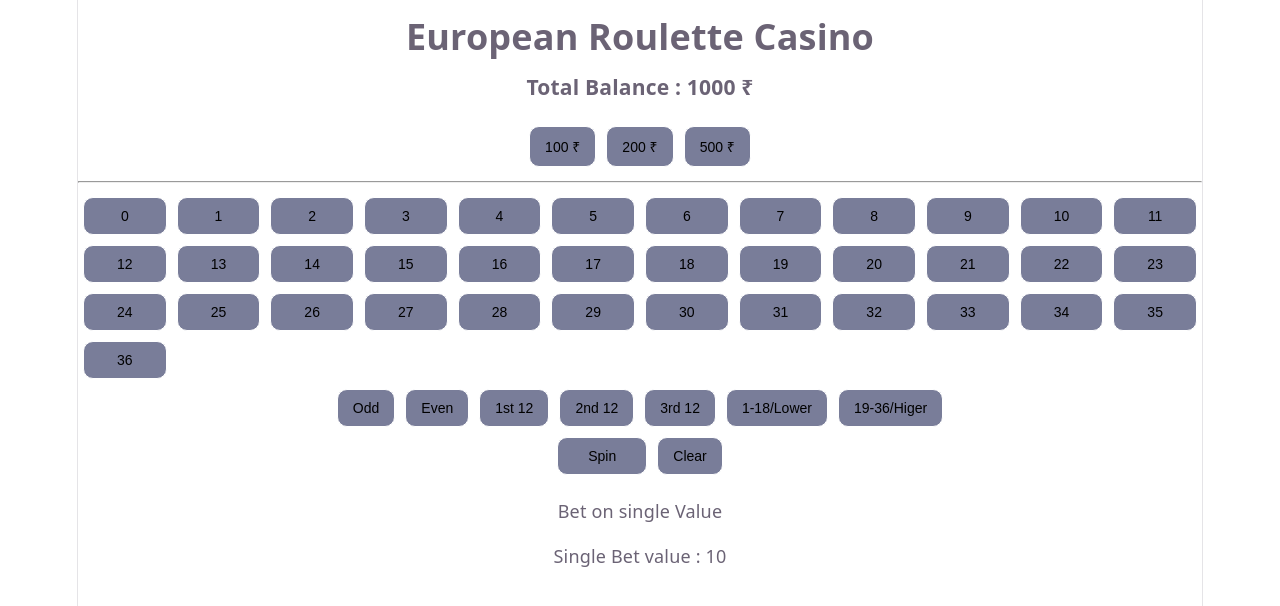
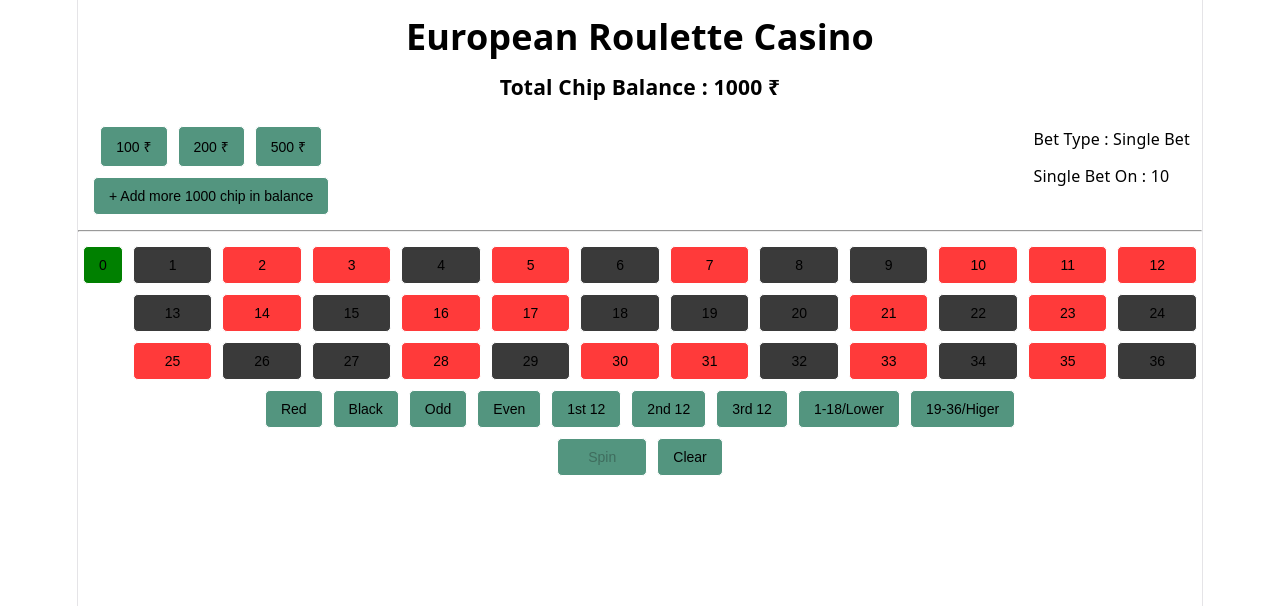
Before and after one commit to Prachiii1203/European-Roulette-, a React (Vite) app: page / in a window 1280 px wide. Both pictures are taken after a click on the button "10". Shown: the top 606 px of the page. Built offline with nearby package versions, Linux system fonts and the light colour scheme.

Commit message:
fix chip issue,fix css,added red/black bet

```diff
--- a/src/App.jsx
+++ b/src/App.jsx
@@ -4,6 +4,8 @@ function App() {
   const [totalAmt, setTotalAmt] = useState(1000);
   const wheelNumbers = [];
   const Bet_type = [
+    "Red",
+    "Black",
     "Odd",
     "Even",
     "1st 12",
@@ -18,23 +20,35 @@ function App() {
   const [msg, setMsg] = useState("");
   const [singlebet, setSinglebet] = useState(null);
   const [UserChipAmt, SetUserChipAmt] = useState(null);
+  const RED_NUM = [
+    2, 3, 5, 7, 10, 11, 12, 14, 16, 17, 21, 23, 25, 28, 30, 31, 33, 35,
+  ];
 
-  for (let i = 0; i <= 36; i++) {
+  for (let i = 1; i <= 36; i++) {
     wheelNumbers.push(i);
   }
 
   const WheelResult = () => {
     if (UserChipAmt === null) {
-      return alert("Please Select The Amount of Bet");
+      return alert("Please Select The Amount To Bet");
     }
 
     if (selectedBet === "") {
-      return alert("Please Select Bet Type First");
+      return alert("Please Select Bet Type");
     }
-    let val = Math.floor(Math.random() * wheelNumbers.length);
+    if (totalAmt < UserChipAmt) {
+      return alert("You don't have sufficient balance");
+    }
+    let val = Math.floor(Math.random() * wheelNumbers.length + 1);
     setSpinResult(val);
 
     switch (selectedBet) {
+      case "Red":
+        countBetAmt(RED_NUM.includes(val));
+        break;
+      case "Black":
+        countBetAmt(!RED_NUM.includes(val) && val !== 0);
+        break;
       case "Odd":
         countBetAmt(val !== 0 && val % 2 !== 0);
         break;
@@ -56,9 +70,9 @@ function App() {
       case "19-36/Higer":
         countBetAmt(val > 18 && val <= 36);
         break;
-      case "single Value":
+      case "single Bet":
         countBetAmt(singlebet === Number(val), 35);
-        setSinglebet(null);
+        // setSinglebet(null);
         break;
       default:
         // console.log("There is not such kind of Bet here");
@@ -67,16 +81,12 @@ function App() {
   };
 
   const countBetAmt = (resultcondition, n = 2) => {
-    if (totalAmt < UserChipAmt) {
-      return alert("You don't have sufficient balance");
-    }
-
     const resultMsg = resultcondition ? "Win" : "Loss";
     setMsg(resultMsg);
 
     if (resultMsg === "Win") {
       const winprice = n * UserChipAmt;
-      setTotalAmt((tot) => tot + winprice);
+      setTotalAmt((tot) => tot + winprice - UserChipAmt);
     } else {
       setTotalAmt((tot) => tot - UserChipAmt);
     }
@@ -99,8 +109,10 @@ function App() {
     <>
       <div>
         <h1>European Roulette Casino</h1>
-
-        <h3>Total Balance : {totalAmt} ₹</h3>
+        <div>
+          <h3>Total Chip Balance : {totalAmt} ₹</h3>
+        </div>
+        <div className="chipInfo">
           <div className="divChip">
             {chipAmt.map((chip, index) => (
               <button
@@ -113,20 +125,55 @@ function App() {
                 {chip} ₹
               </button>
             ))}
+            <br />
+            <button
+              onClick={() => {
+                if (window.confirm("You sure want to add 1000 ?")) {
+                  setTotalAmt((t) => t + 1000);
+                }
+                return;
+              }}
+            >
+              + Add more 1000 chip in balance
+            </button>
+          </div>
+          <div className="chipData">
+            {selectedBet && <p>Bet Type : {selectedBet} </p>}
+            {selectedBet === "single Bet" && singlebet !== null && (
+              <p>Single Bet on : {singlebet}</p>
+            )}
+            {UserChipAmt && <p>Chip : {UserChipAmt} ₹</p>}
+          </div>
         </div>
         <hr />
         <div className="divbtn">
+          <div className="btn0">
+            <button
+              className="Greenbtn"
+              onClick={() => {
+                setSelectedBet("single Bet");
+                setSinglebet(0);
+              }}
+            >
+              0{" "}
+            </button>
+          </div>
+          <div className="otherbtn">
             {wheelNumbers.map((wno, index) => (
               <button
+                className={
+                  RED_NUM.includes(Number(wno)) ? "redbtn" : "blackbtn"
+                }
                 key={index}
                 onClick={() => {
-                setSelectedBet("single Value");
+                  setSelectedBet("single Bet");
                   setSinglebet(wno);
                 }}
               >
                 {wno}
               </button>
             ))}
+          </div>
         </div>
         <div className="betTypes">
           {Bet_type.map((bet_ty, index) => (
@@ -135,21 +182,24 @@ function App() {
             </button>
           ))}
         </div>
-        <button onClick={WheelResult} className="spinbtn">
+        <button
+          onClick={WheelResult}
+          className="spinbtn"
+          disabled={!selectedBet || !UserChipAmt}
+        >
           Spin
         </button>
         <button onClick={clrVal}>Clear</button>
         <br />
-        {selectedBet && (
-          <p>
-            Bet on {selectedBet} {UserChipAmt && <>of {UserChipAmt} ₹</>}{" "}
+
+        <div className={spinResult ? "resultDiv" : "NoresultDiv"}>
+          {spinResult !== null && <p className="spinNo"> {spinResult}</p>}
+          {msg && (
+            <p className={msg === "Loss" ? "spinlossStatus" : "spinWinStatus"}>
+              {msg}
             </p>
           )}
-        {selectedBet === "single Value" && singlebet !== null && (
-          <p>Single Bet value : {singlebet}</p>
-        )}
-        {spinResult !== null && <p>Result : {spinResult}</p>}
-        {msg && <p className="spinresStatus">{msg}</p>}
+        </div>
       </div>
     </>
   );
--- a/src/index.css
+++ b/src/index.css
@@ -18,7 +18,7 @@
   font: 18px/145% var(--sans);
   letter-spacing: 0.18px;
   color-scheme: light dark;
-  color: var(--text);
+  /* color: var(--text); */
   background: var(--bg);
   font-synthesis: none;
   text-rendering: optimizeLegibility;
@@ -32,9 +32,9 @@
 
 @media (prefers-color-scheme: dark) {
   :root {
-    --text: #9ca3af;
+    --text: white;
     --text-h: #f3f4f6;
-    --bg: #16171d;
+    --bg: #06281de0;
     --border: #2e303a;
     --code-bg: #1f2028;
     --accent: #c084fc;
@@ -65,30 +65,106 @@ body {
 button {
   margin: 5px;
   padding: 10px 15px;
-  background-color: #4f557ac2;
+  background-color: #1e7457c2;
   outline: none;
   border: 1px solid white;
-  border-radius: 10px;
+  border-radius: 5px;
   font-size: 14px;
 }
 
-.divbtn {
+.divbtn .otherbtn {
   display: grid;
   grid-template-columns: repeat(12, 1fr);
+  width: 100%;
 }
 
-.spinresStatus {
-  font-weight: 700;
-  font-size: xx-large;
-  width: max-content;
-  color: white;
-  background-color: rgba(218, 119, 160, 0.616);
-  margin: 10px auto;
-  padding: 15px 30px;
-  border-radius: 15px;
-  /* border: 1px solid white; */
+.divbtn .Greenbtn {
+  height: stretch;
+  background-color: green;
+}
+
+.divbtn {
+  display: flex;
+  justify-content: center;
 }
 
 .spinbtn {
   padding: 10px 30px;
 }
+
+.chipInfo {
+  display: flex;
+  justify-content: space-between;
+  margin: 10px;
+}
+
+.chipData {
+  display: flex;
+  flex-direction: column;
+  align-items: first baseline;
+  font-size: 16px;
+}
+
+.chipData p {
+  margin: 5px 2px 5px 3px;
+  text-transform: capitalize;
+}
+
+.spinlossStatus {
+  font-weight: 700;
+  font-size: x-large;
+  width: max-content;
+  color: white;
+  background-color: rgba(218, 119, 160, 0.616);
+  margin: 10px auto;
+  padding: 12px 30px;
+  border-radius: 15px;
+  /* border: 1px solid white; */
+}
+
+.spinWinStatus {
+  font-weight: 700;
+  font-size: x-large;
+  width: max-content;
+  color: white;
+  background-color: rgba(13, 150, 59, 0.795);
+  margin: 10px auto;
+  padding: 12px 30px;
+  border-radius: 15px;
+  /* border: 1px solid white; */
+}
+
+.NoresultDiv {
+  display: none;
+}
+
+.resultDiv {
+  font-size: large;
+  background-color: #08060d94;
+  display: flex;
+  flex-direction: column;
+  align-items: center;
+  justify-content: center;
+  width: fit-content;
+  padding: 10px;
+  border: 1px;
+  border-radius: 8px;
+  box-shadow: 0px 5px 5px black;
+  margin: 10px auto;
+}
+
+.spinNo {
+  border: 1px solid white;
+  border-radius: 50px;
+  padding: 10px 20px;
+  margin: 5px;
+  font-size: 20px;
+}
+
+.redbtn {
+  background-color: rgba(255, 0, 0, 0.774);
+}
+
+.blackbtn {
+  background-color: rgba(0, 0, 0, 0.774);
+}
```
Lines whose indentation alone changed are shown as unchanged.
